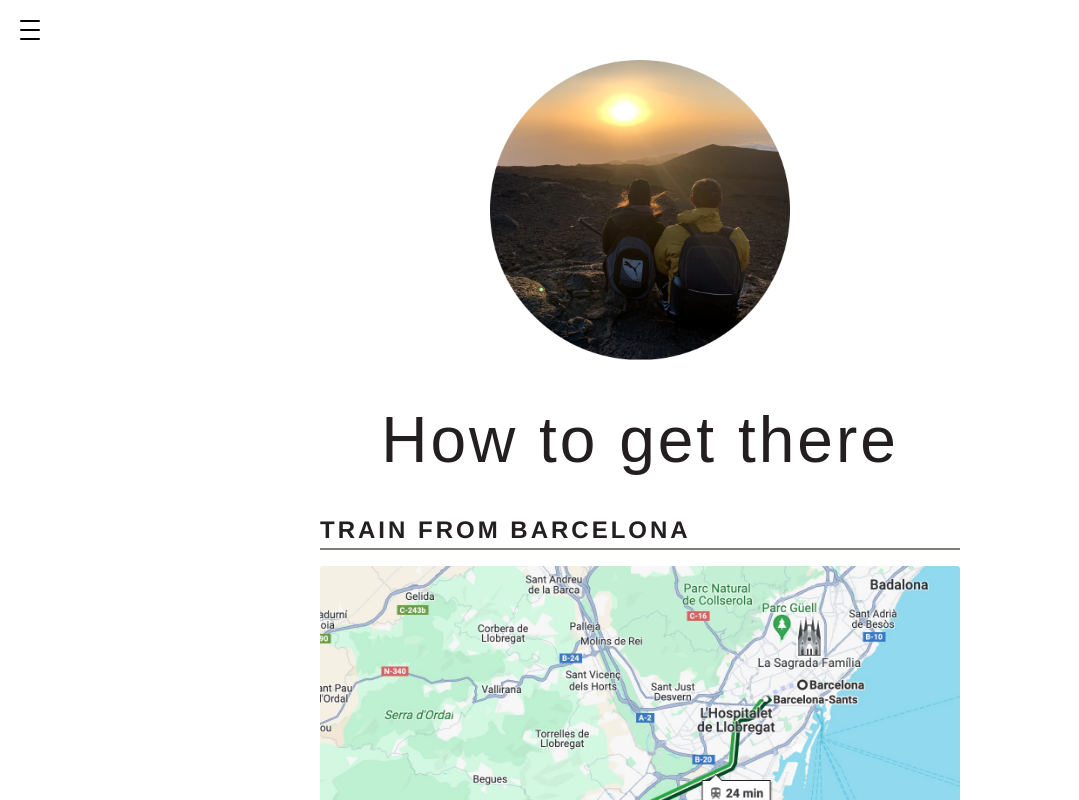
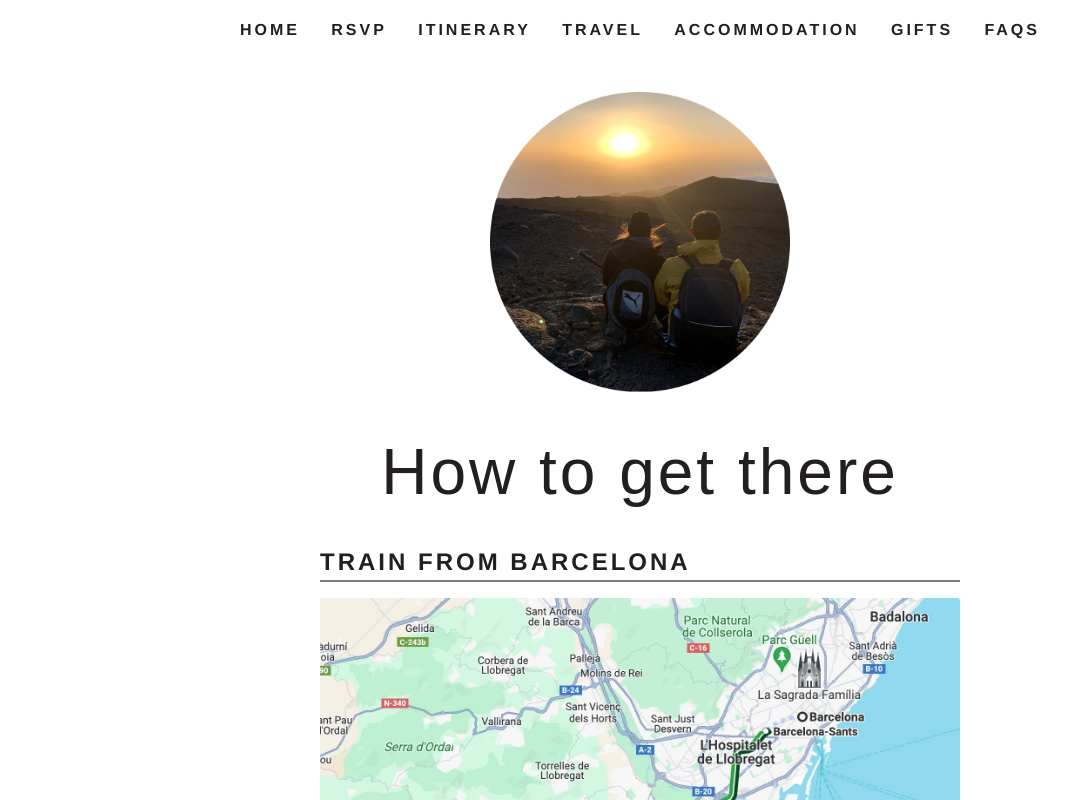
Before and after one commit to 11ac11/wedding-app, a Next.js app: page /travel in a window 1280 px wide. Shown: the top 800 px of the page, without its empty margins (0-1079 px from the left). Built offline with nearby package versions, Linux system fonts and the light colour scheme; a web font is replaced by a local one.

Commit message:
always show nav on wide screens

```diff
--- a/components/hamburger.jsx
+++ b/components/hamburger.jsx
@@ -1,6 +1,6 @@
 'use client'
 
-import React, { useState } from 'react'
+import React, { useState, useEffect } from 'react'
 import styled, { css } from 'styled-components'
 import Nav from './nav'
 
@@ -50,19 +50,37 @@ const Line = styled.div`
 
 export const Hamburger = () => {
   const [isOpen, setIsOpen] = useState(false)
+  const [isWideScreen, setIsWideScreen] = useState(false)
+
+  useEffect(() => {
+    const handleResize = () => {
+      const wide = window.innerWidth >= 1000
+      setIsWideScreen(wide)
+      setIsOpen(wide)
+    }
+
+    handleResize() // Initial check
+    window.addEventListener('resize', handleResize)
+
+    return () => window.removeEventListener('resize', handleResize)
+  }, [])
 
   const openClose = () => {
-    setIsOpen(!isOpen)
+    if (!isWideScreen) {
+      setIsOpen(!isOpen)
+    }
   }
 
   return (
     <>
-      <Container onClick={() => openClose()} $isOpen={isOpen}>
-        <Line className={isOpen ? 'lineOne' : 'lineOne closed'} />
-        <Line className={isOpen ? 'lineTwo' : 'lineTwo closed'} />
-        <Line className={isOpen ? 'lineThree' : 'lineThree closed'} />
-      </Container>
-      {<Nav openClose={openClose} className={isOpen ? 'open' : 'close'} />}
+      {!isWideScreen && (
+        <Container onClick={openClose} $isOpen={isOpen}>
+          <Line className="lineOne" />
+          <Line className="lineTwo" />
+          <Line className="lineThree" />
+        </Container>
+      )}
+      <Nav openClose={openClose} className={isOpen ? 'open' : 'close'} />
     </>
   )
 }
--- a/components/hide-img.jsx
+++ b/components/hide-img.jsx
@@ -4,6 +4,7 @@ import Image from 'next/image'
 import styled from 'styled-components'
 
 const ImageContainerShrinkable = styled.div`
+  margin-top: 2rem;
   position: relative;
   width: 100%;
   height: ${({ height }) => height || '300px'};
@@ -27,7 +28,6 @@ const ImageContainerShrinkable = styled.div`
 
 export default function HideImage({ isShrinkable = false, isVisible, className, src, fill, height }) {
   return (
-    // TODO: convert to styled components
     <ImageContainerShrinkable
       height={height}
       className={`${className ? className : ''} ${isShrinkable ? (isVisible ? '' : 'shrink') : ''}`}
```
